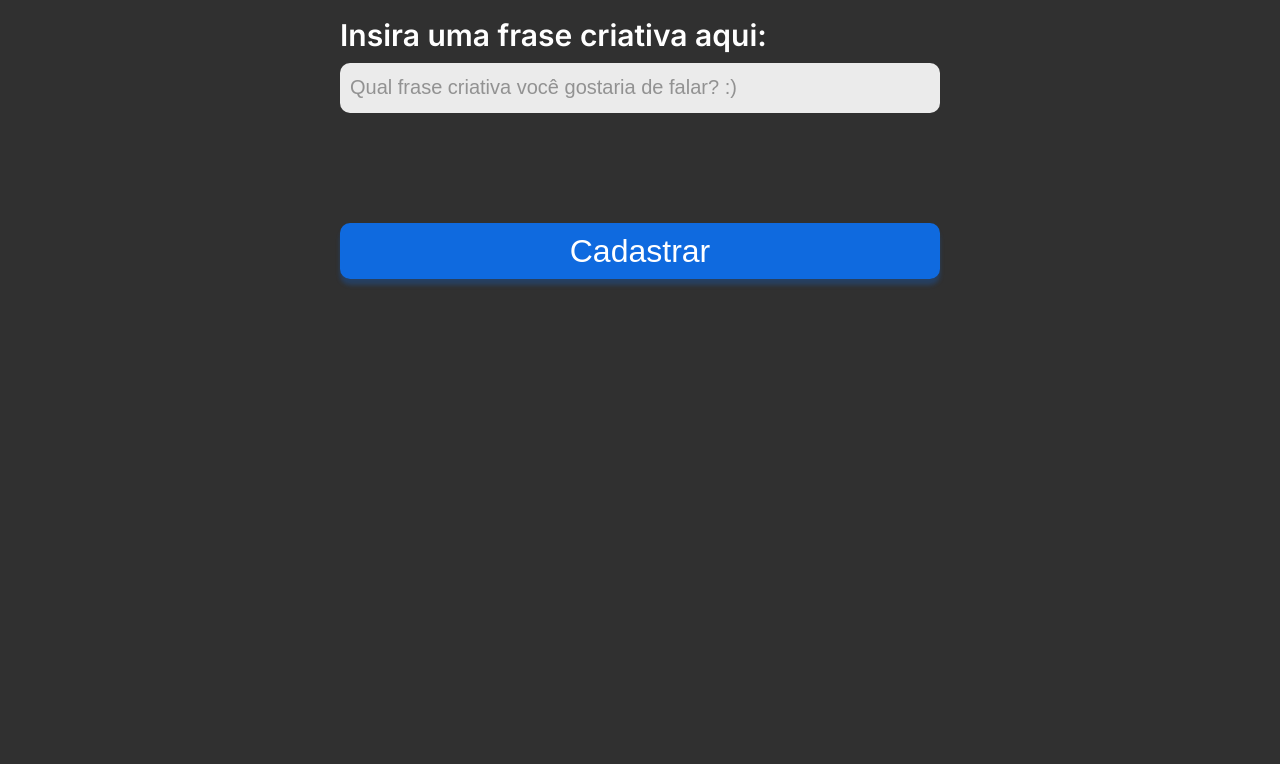
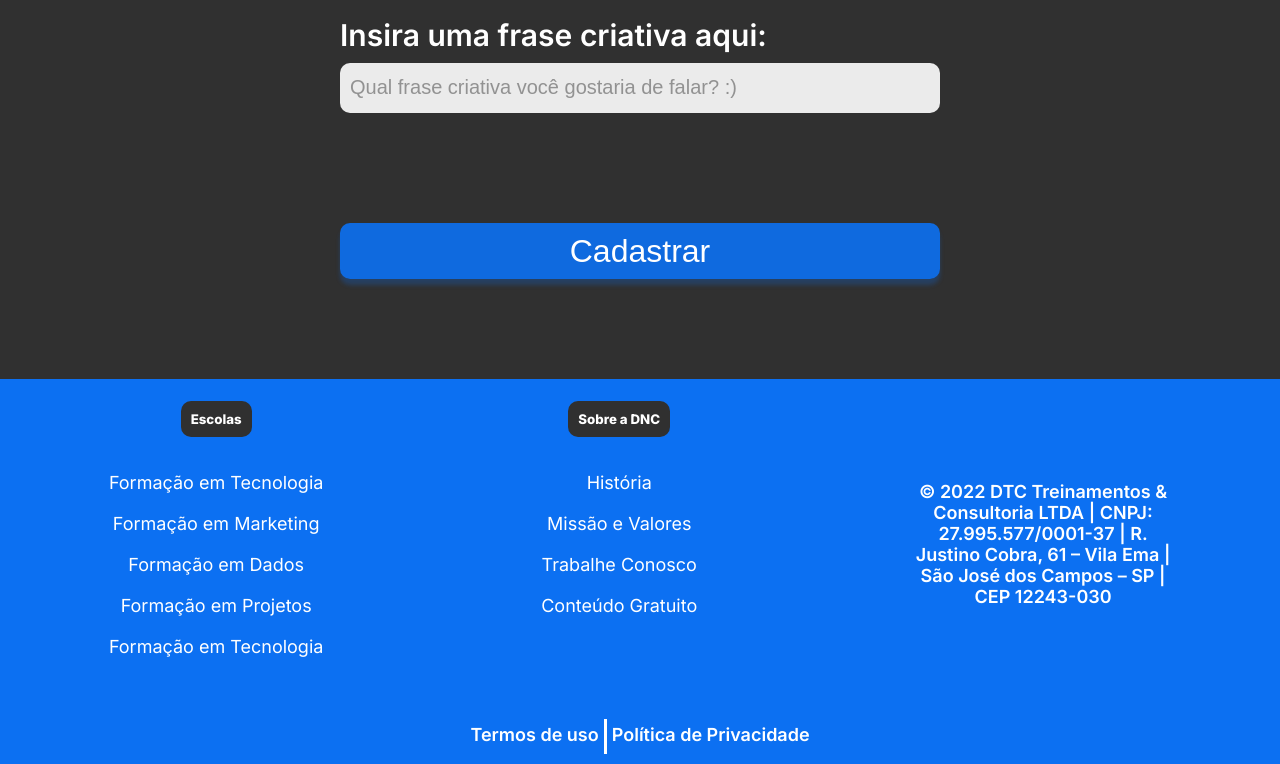
Before and after one commit to Hiagofontoura/bootcamp-dnc, a plain HTML site: page index.html in a window 1280 px wide. Shown: the part 1311-2075 px from the top of the page. Before the commit the page ends 1690 px from the top, so only its background shows below. Drawn offline with Linux system fonts and the light colour scheme.

```diff
--- a/estilo.css
+++ b/estilo.css
@@ -167,3 +167,145 @@
                 box-shadow: 0px 6px 4px rgba(12, 112, 242, 0.25);
                 cursor: pointer;
             }
+
+
+            /* Footer */
+
+            footer{
+                width: 100%;
+                background-color: var(--azul-dnc);
+
+            }
+
+            footer .linha1{
+                display: flex;
+                justify-content: space-around;
+                align-items: center;
+
+            }
+
+            footer ul{
+                list-style: none;
+                margin: 0px;
+                padding: 0px;
+            }
+
+            footer nav{
+                display: flex;
+                flex-direction: column;
+                align-items: center;
+                height: 330px;
+
+            }
+
+            footer h5{
+                text-align: center;
+                color: white;
+                font-weight: 800;
+                font: 18px;
+                font-family: var(--fonte-padrao);
+                background-color: var(--preto-dnc);
+                border-radius: 10px;
+                padding: 10px 10px 10px 10px;
+                margin-bottom: 15px;
+            }
+
+            footer ul li{
+                text-align: center;
+                color: white;
+                font-size: 600;
+                font-size: 18px;
+                font-family: var(--fonte-padrao);
+                margin: 20px 0px 20px 0px;
+            }
+
+            footer ul li a{
+                color: white;
+                text-decoration: none;
+
+            }
+
+            footer ul li a:hover{
+                color: var(--cinza-hover);
+
+            }
+
+            footer .endereco{
+                font-weight: 600;
+                font-size: 18px;
+                font-family: var(--fonte-padrao);
+                color: white;
+                text-align: center;
+                width: 20%;
+
+            }
+
+            footer .linha2{
+                height:35px;
+                display: flex;
+                justify-content: center;
+                margin: 0px;
+                padding: 10px;
+            }
+
+            footer .linha2 a{
+                font-family: var(--fonte-padrao);
+                font-size: 18px;
+                font-weight: 600;
+                color: white;
+                text-decoration: none;
+                padding: 5px;
+
+            }
+
+            footer .linha2 a:first-child{
+                border-right: 3px solid white;
+            }
+
+            footer .linha2 a:hover{
+                color: var(--cinza-hover);
+            }
+            @media only screen and (max-width: 600px){
+
+                /* Menu */
+
+                #principal{
+                    display: flex;
+                    flex-direction: column;
+                    height: auto;
+                }
+                #menu{
+                    flex-direction: column;
+                    width: 100%;
+                    margin: 0px;
+                }
+                #menu a{
+                    display: flex;
+                    align-items: center;
+                    height: 50px;
+                }
+                #principal button{
+                    width: 100%;
+                    margin: 0px;
+                }
+
+                /* Section */
+
+                section h1{
+                    font-size: 38px;
+                }
+                section h2{
+                    font-size:28px;
+                    padding-right: 15px;
+                    padding-left: 15px;
+                }
+
+                form{
+                    width: 95%;
+                    font-size: 20px;
+
+                }
+                .checkbox-itens label{
+                    font-size: 17px;
+                }
+            }
--- a/index.html
+++ b/index.html
@@ -62,5 +62,57 @@
             <input type="submit" value="Cadastrar">
         </form>
     </section>
+
+    <footer>
+        <div class="linha1">
+            <nav>
+                <h5>Escolas</h5>
+                <ul>
+                    <li>
+                        <a href="">Formação em Tecnologia </a>
+
+                    </li>
+                    <li>
+                        <a href="">Formação em Marketing </a>
+                    </li>
+                    <li>
+                        <a href="">Formação em Dados </a>
+                    </li>
+                    <li>
+                        <a href="">Formação em Projetos </a>
+                    </li>
+                    <li>
+                        <a href="">Formação em Tecnologia </a>
+                    </li>
+                </ul>
+
+            </nav>
+            <nav>
+                <h5>Sobre a DNC</h5>
+                    <ul>
+                        <li>
+                            <a href="">História </a>
+                        </li>
+                        <li>
+                            <a href="">Missão e Valores </a>
+                        </li>
+                        <li>
+                            <a href="">Trabalhe Conosco </a>
+                        </li>
+                        <li>
+                            <a href="">Conteúdo Gratuito </a>
+                        </li>
+            </ul>
+             </nav>
+            <div class="endereco">
+                © 2022 DTC Treinamentos & Consultoria LTDA | CNPJ: 27.995.577/0001-37 | R. Justino Cobra, 61 – Vila Ema | São José dos Campos – SP | CEP 12243-030
+            </div>
+        </div>
+        <div class="linha2">
+            <a href="">Termos de uso</a>
+            <a href="">Política de Privacidade</a>
+        </div>
+
+    </footer>
 </body>
 </html>
```
